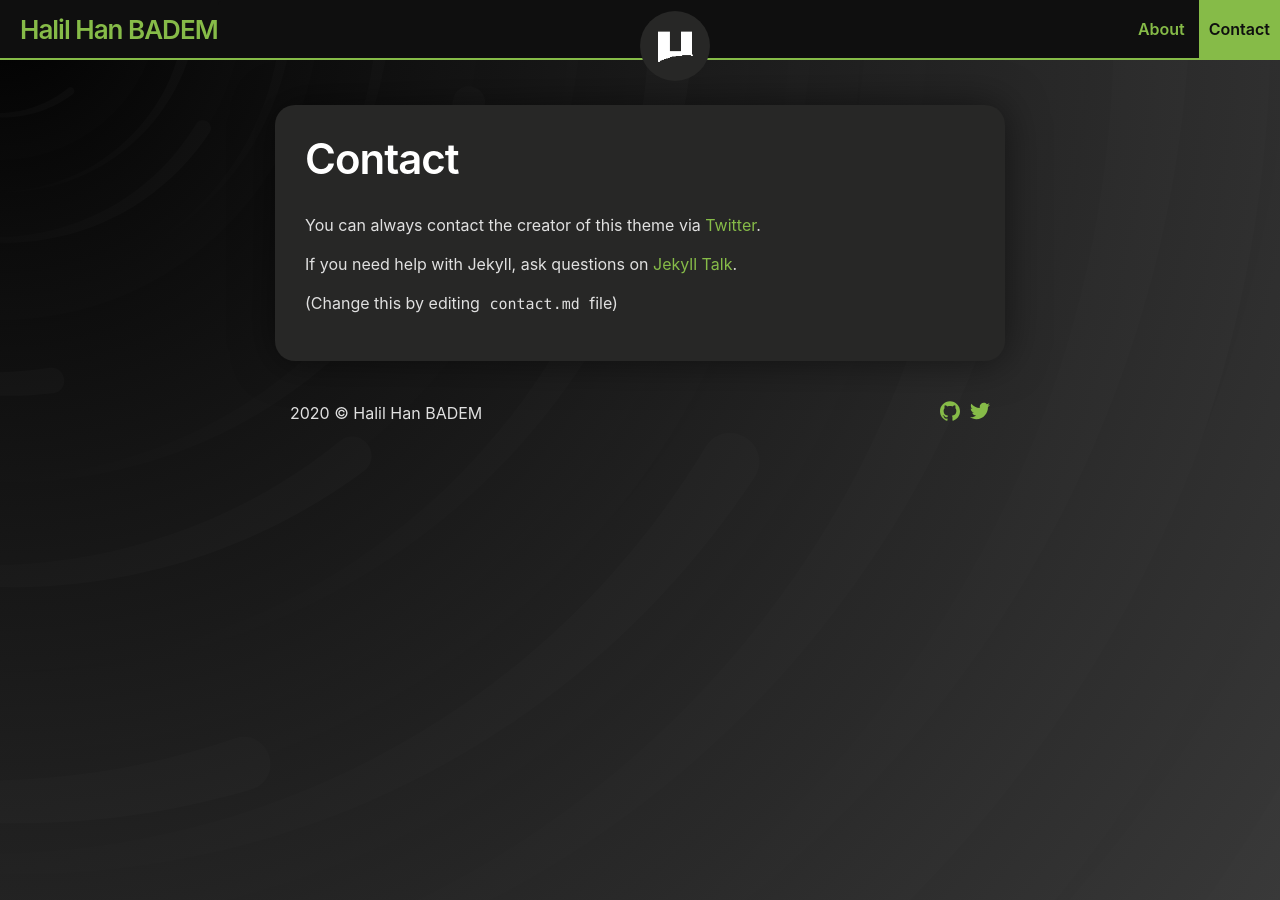
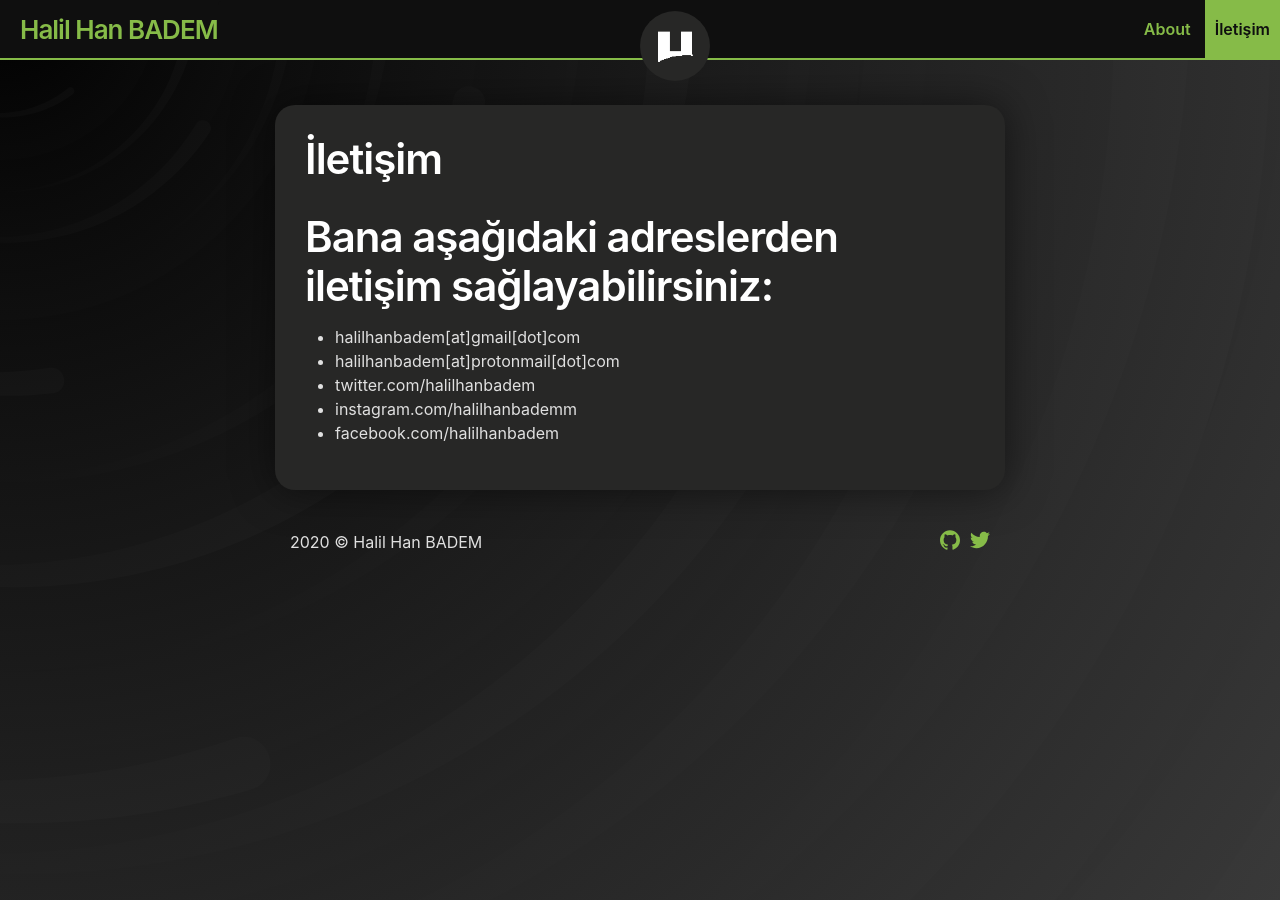
Before and after one commit to halilhanbadem/halilhanbadem.github.io, a Jekyll site: the page built from contact.md, in a window 1280 px wide. Built offline with Jekyll 4.4.1, drawn with Linux system fonts in a browser that asks for light colours.

Commit message:
Update contact.md

```diff
--- a/contact.md
+++ b/contact.md
@@ -1,10 +1,11 @@
 ---
-title: Contact
+title: İletişim
 layout: page
 ---
 
-You can always contact the creator of this theme via [Twitter](https://twitter.com/_SupunKavinda).
-
-If you need help with Jekyll, ask questions on [Jekyll Talk](https://talk.jekyllrb.com/).
-
-(Change this by editing `contact.md` file)
+# Bana aşağıdaki adreslerden iletişim sağlayabilirsiniz:
+- halilhanbadem[at]gmail[dot]com
+- halilhanbadem[at]protonmail[dot]com
+- twitter.com/halilhanbadem
+- instagram.com/halilhanbademm
+- facebook.com/halilhanbadem
```
